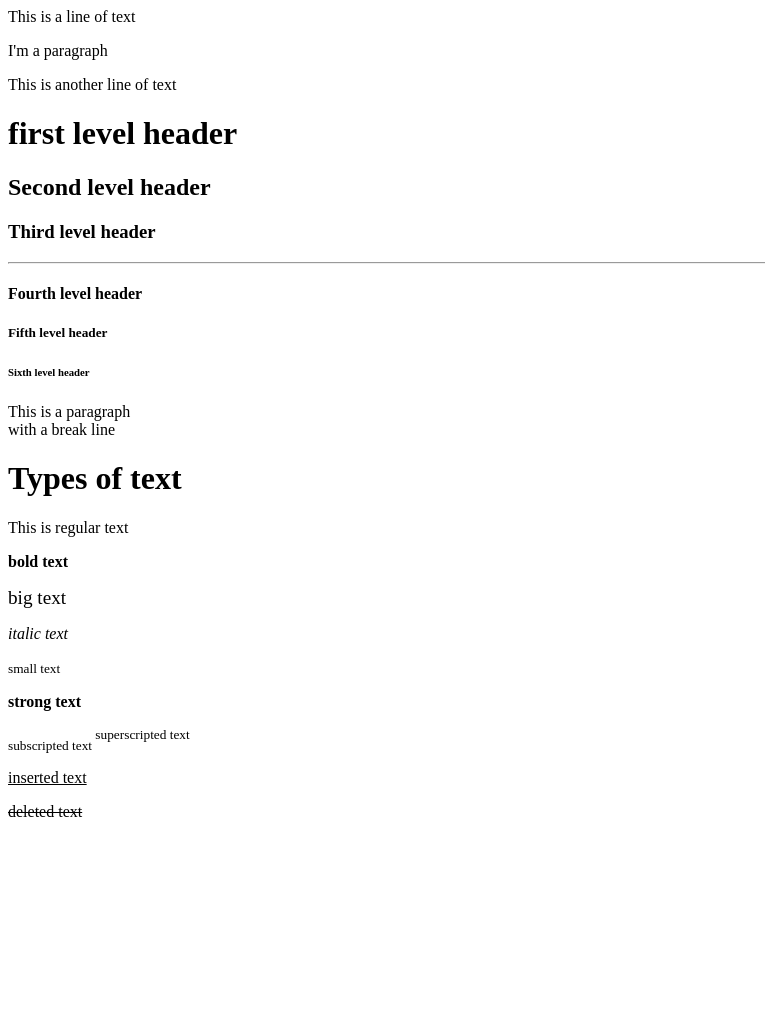
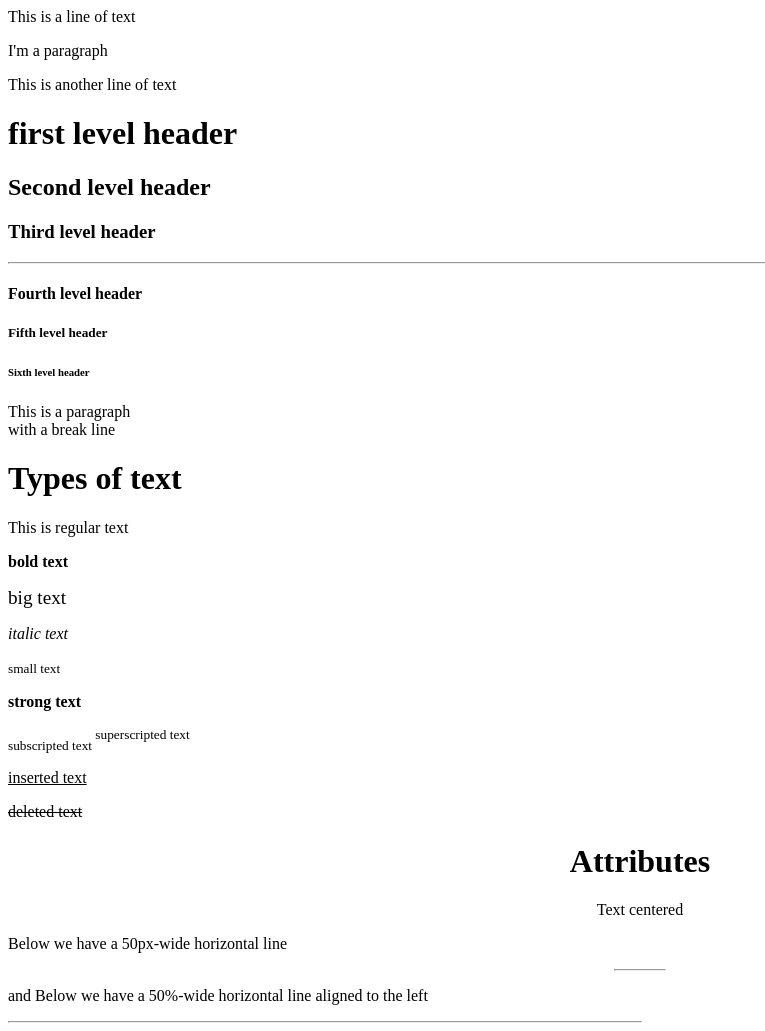
Before and after one commit to darele/Sitios-Web, a plain HTML site: page learning-html/index.html in a window 1280 px wide. Shown: the whole page, without its empty margins (0-765 px from the left). Before the commit the page ends 837 px from the top, so only its background shows below. Drawn offline with Linux system fonts and the light colour scheme.

Commit message:
Atributos

```diff
--- a/learning-html/index.html
+++ b/learning-html/index.html
@@ -40,5 +40,16 @@
     <p><sub> subscripted text </sub> <sup> superscripted text </sup></p>
     <p><ins> inserted text </ins></p>
     <p><del> deleted text </del></p>
+
+    <!--Attributes-->
+    <h1 align="center">Attributes</h1>
+    <p align="center">Text centered</p>
+    <p>Below we have a 50px-wide horizontal line</p>
+    <hr width="50px" />
+    <p>and Below we have a 50%-wide horizontal line aligned to the left</p>
+    <hr width="50%" align="left">
+
+    <!--Images-->
+
 </body>
 </html>
```
